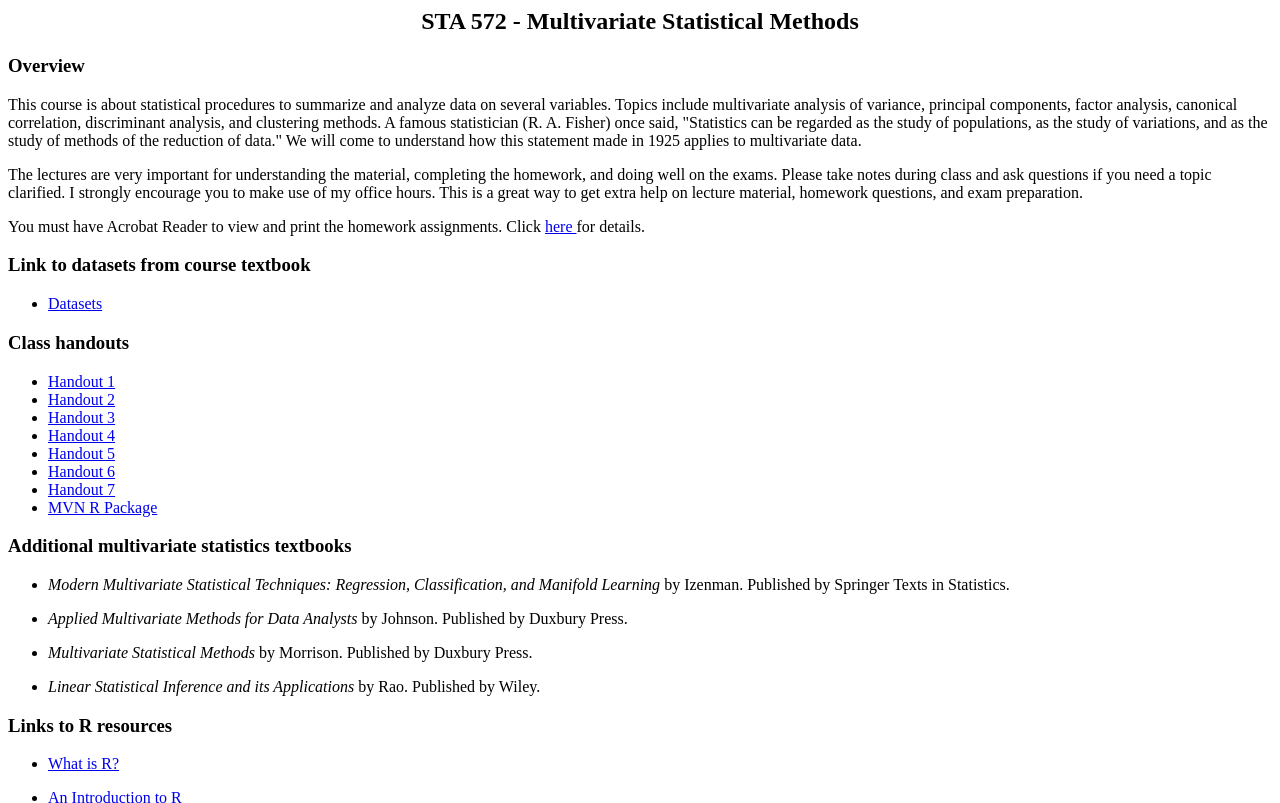
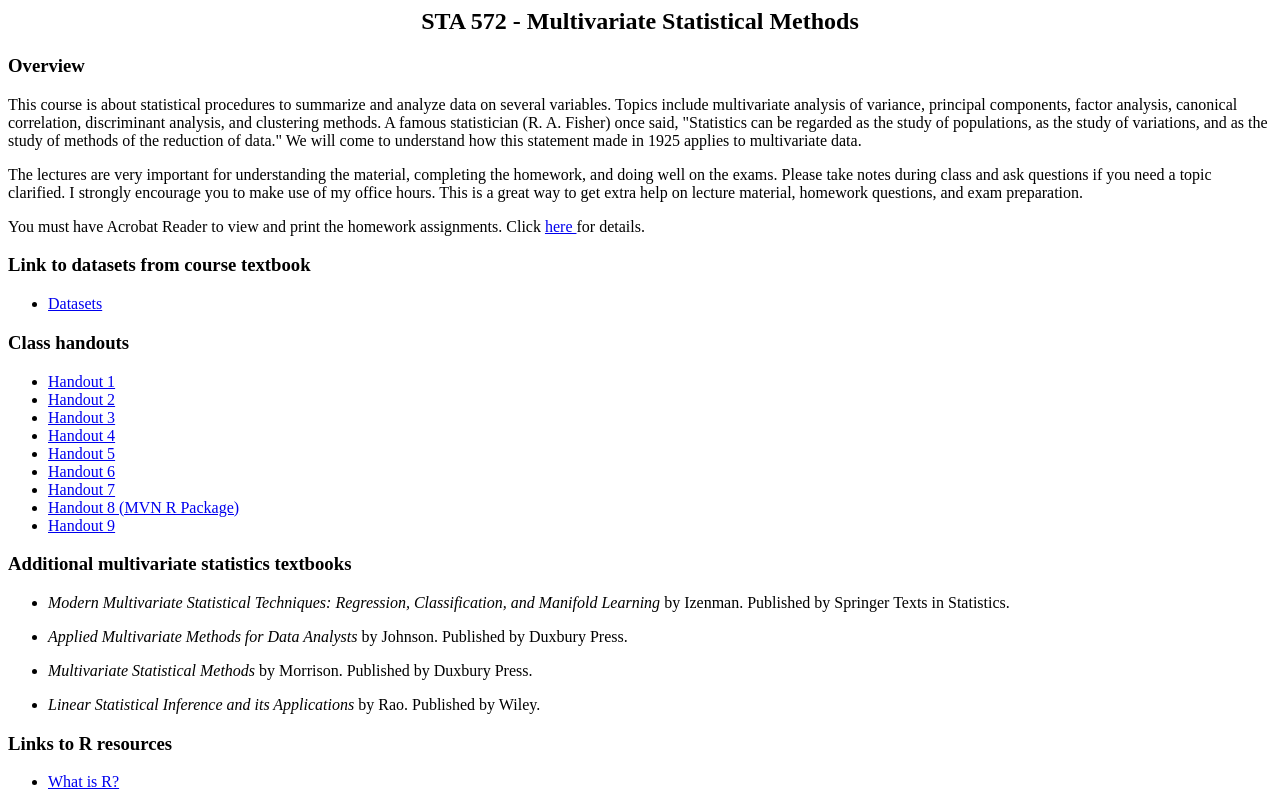
Before and after one commit to bburch674/bburch674.github.io, a plain HTML site: page sta572.html in a window 1280 px wide. Shown: the top 803 px of the page. Drawn offline with Linux system fonts and the light colour scheme.

Commit message:
Update sta572.html

```diff
--- a/sta572.html
+++ b/sta572.html
@@ -48,7 +48,8 @@ You must have Acrobat Reader to view and print the homework assignments.  Click
 <li> <a href="572handout5S21.pdf"> Handout 5 </a>
 <li> <a href="572handout6S21.pdf"> Handout 6 </a>
 <li> <a href="572handout7S21.pdf"> Handout 7 </a>
-<li> <a href="MVNpackage.pdf"> MVN R Package </a>
+<li> <a href="MVNpackage.pdf"> Handout 8 (MVN R Package) </a>
+<li> <a href="572handout9S21.pdf"> Handout 9 </a>
 </ul>
 
 <!--
```
